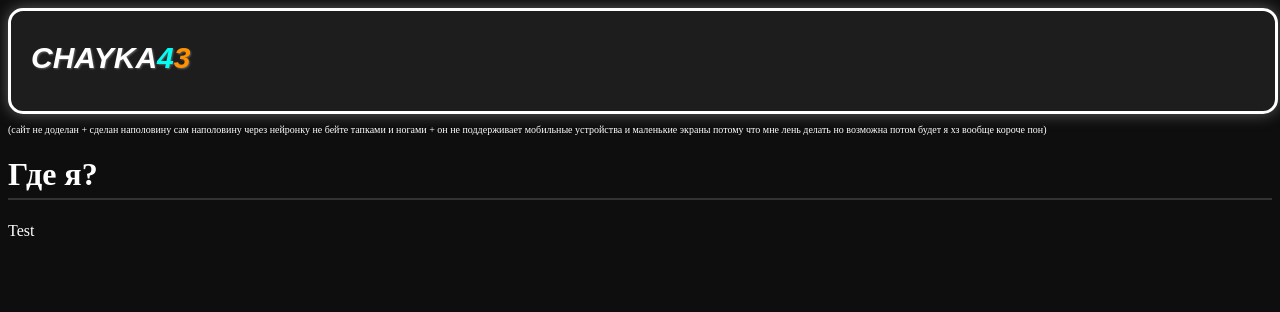
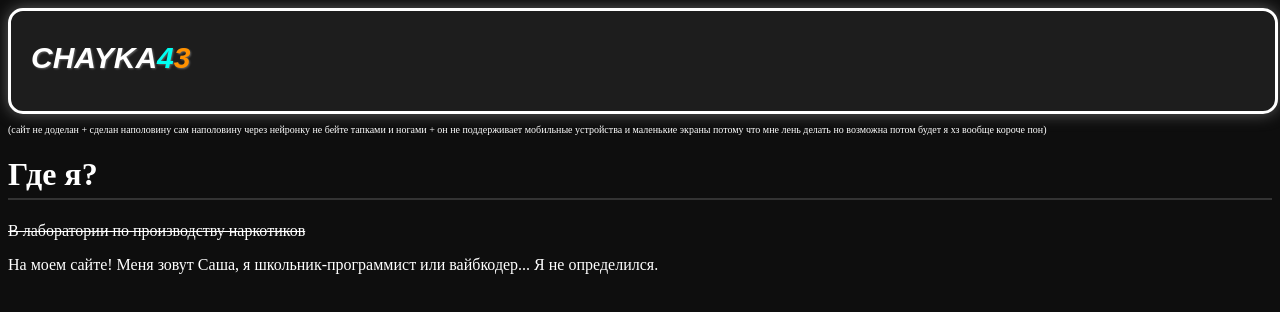
Before and after one commit to CHAYKA43/chayka43.github.io, a plain HTML site: page index.html in a window 1280 px wide. Drawn offline with Linux system fonts and the light colour scheme.

Commit message:
Чота добавил

```diff
--- a/index.html
+++ b/index.html
@@ -44,11 +44,17 @@
                 padding-bottom: 5px;
                 border-bottom: 2px solid #333; /* Нейронка вещь прикольная) */
             }
+            .porno {
+                text-decoration: line-through;
+            }
         </style>
     </head>
     <body>
         <div class="rectangle"><h1 class="what_the_text">CHAYKA<span class="color1">4</span><span class="color2">3</span></h1></div>
         <p class="ps">(сайт не доделан + сделан наполовину сам наполовину через нейронку не бейте тапками и ногами + он не поддерживает мобильные устройства и маленькие экраны потому что мне лень делать но возможна потом будет я хз вообще короче пон)</p>
         <h1 class="yra">Где я?</h1>
-        <p>Test</p>
+        <p class="porno">В лаборатории по производству наркотиков</p>
+        <p>На моем сайте!
+            Меня зовут Саша, я школьник-программист или вайбкодер... Я не определился.
+        </p>
 </html>
```
